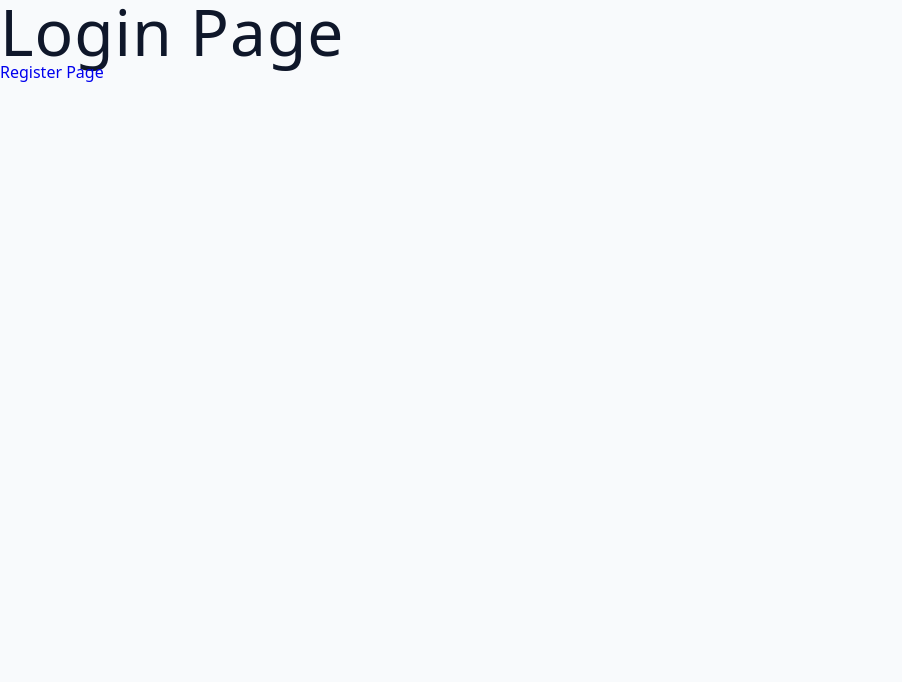
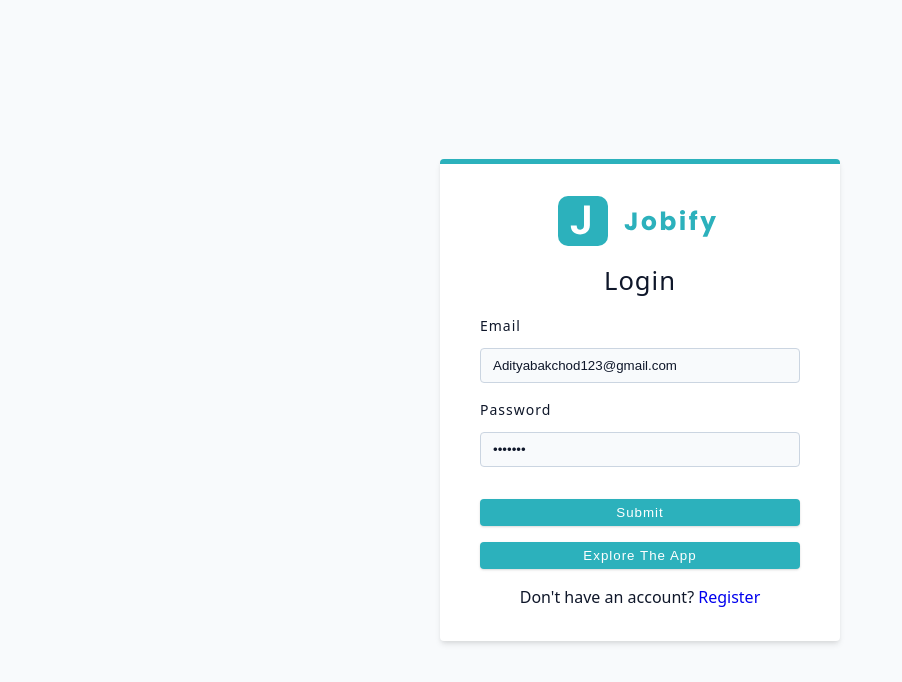
Before and after one commit to nightcrawler0112/JOBIFY, a React (Vite) app: page /login in a window 1280 px wide. Shown: the top 682 px of the page, without its empty margins (0-902 px from the left). Built offline with nearby package versions, Linux system fonts and the light colour scheme.

Commit message:
complete the Login page

```diff
--- a/src/pages/Login.jsx
+++ b/src/pages/Login.jsx
@@ -1,11 +1,24 @@
 import React from "react";
 import { Link } from "react-router-dom";
+import Wrapper from "../assets/wrappers/RegisterAndLoginPage";
+import { FormRow,Logo } from "../components";
+
 const Login = () => {
   return (
-    <div>
-      <h1>Login Page</h1>
-      <Link to="/register">Register Page</Link>
-    </div>
+   <Wrapper>
+    <form className="form">
+      <Logo />
+      <h4>Login</h4>
+
+      <FormRow type='email' name='email' labelText='Email' defaultValue='Adityabakchod123@gmail.com'/>
+      <FormRow type='password' name='password' labelText='Password' defaultValue='kyubtau'/>
+      <button type='submit' className='btn btn-block'>Submit</button>
+      <button type='button' className='btn btn-block'>Explore the App</button>
+      <p>Don't have an account? <Link to="/register" classname='member-btn'>Register</Link></p>
+
+     </form>
+
+   </Wrapper>
   );
 };
 
```
